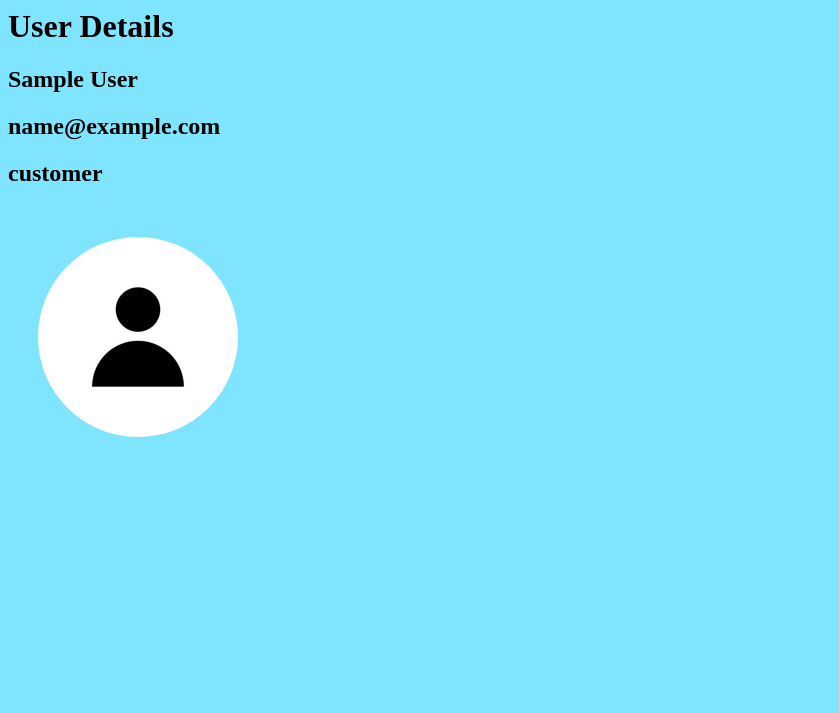
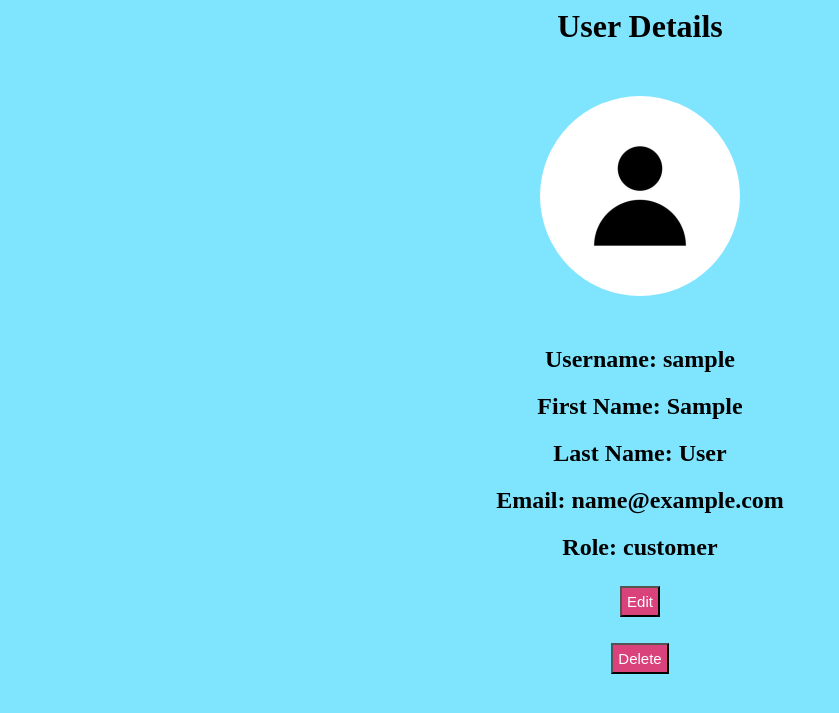
Before and after one commit to SxRx246/interior-design-django-project, a Django app: page /users/1 in a window 1280 px wide. Shown: the top 713 px of the page, without its empty margins (0-839 px from the left). Run offline with Django 5.2, Linux system fonts and the light colour scheme; the visitor is signed in with stand-in values (Sample User, id 1); data comes from the database, SQL or seed files in the repository.

Commit message:
change the design and change the way of users showen using if condition

```diff
--- a/main_app/static/style.css
+++ b/main_app/static/style.css
@@ -13,3 +13,26 @@ a{
     text-decoration: none;
     color: rgb(226, 43, 162);
 }
+
+.container{
+    text-align: center;
+    align-items: center;
+}
+
+button{
+    background-color: rgb(218, 66, 124);
+    color: white;
+    padding: 5px;
+    font-size: 15px;
+    margin: 5px;
+}
+
+.single-user-card{
+    background-color: rgb(0, 148, 193);
+    margin: 20px;
+    border-radius: 30px;
+    border: 10px cadetblue solid;
+    padding: 20px;
+    text-align: center;
+    width: 60%;
+}
--- a/main_app/templates/users/user-detail.html
+++ b/main_app/templates/users/user-detail.html
@@ -4,13 +4,25 @@
 {% endblock  %}
 
 {% block content %}
+<div class="container" >
     <h1>User Details</h1>
-    <h2>{{user.first_name}} {{user.last_name}}</h2>
-    <h2>{{user.email}}</h2>
-    <h2>{{user.role}}</h2>
     {% if user.profile_picture %}
         <img id='profile-picture' src="{{ user.profile_picture.url}}" alt="Profile Picture">
     {% else %}
         <img id='profile-picture' src="{% static 'default_profile_picture.jpg'%}" alt="default">
     {% endif %}
+        <h2>Username: {{user.username}}</h2>
+        <h2>First Name: {{user.first_name}}</h2>
+        <h2>Last Name: {{user.last_name}}</h2>
+        <h2>Email: {{user.email}}</h2>
+        <h2>Role: {{user.role}}</h2>
+
+        <form action="/users/{{user.id}}/edit">
+            <button>Edit</button>
+        </form>
+        <form action="/users/{{user.id}}/delete" method='post'>
+            {% csrf_token %}
+            <button>Delete</button>
+        </form>
+</div>
 {% endblock  %}
--- a/main_app/views.py
+++ b/main_app/views.py
@@ -65,6 +65,13 @@ class UserListView(LoginRequiredMixin,ListView):
     model = User
     template_name = 'users/user-list.html'
     context_object_name = 'users'
+
+    def get_context_data(self, **kwargs):
+        context = super().get_context_data(**kwargs)
+        context['count_admin'] = User.objects.filter(role=User.Role.ADMIN).count()
+        context['count_designer'] = User.objects.filter(role=User.Role.DESIGNER).count()
+        context['count_customer'] = User.objects.filter(role=User.Role.CUSTOMER).count()
+        return context
     # queryset = User.objects.filter(role = User.Role.DESIGNER)
 
     # def get_queryset(self):
@@ -80,7 +87,8 @@ class UserUpdateView(LoginRequiredMixin,UpdateView):
     model = User
     template_name = 'users/user-form.html'
     form_class = UserForm
-    success_url = reverse_lazy('user-detail')
+    def get_success_url(self):
+        return reverse("user-detail", kwargs={"pk": self.object.pk})
 
 class UserDeleteView(LoginRequiredMixin,DeleteView):
     model = User
```
Also changed, not shown: main_app/templates/users/user-form.html (+6 -1 lines), main_app/templates/users/user-list.html (+45 -3 lines).
